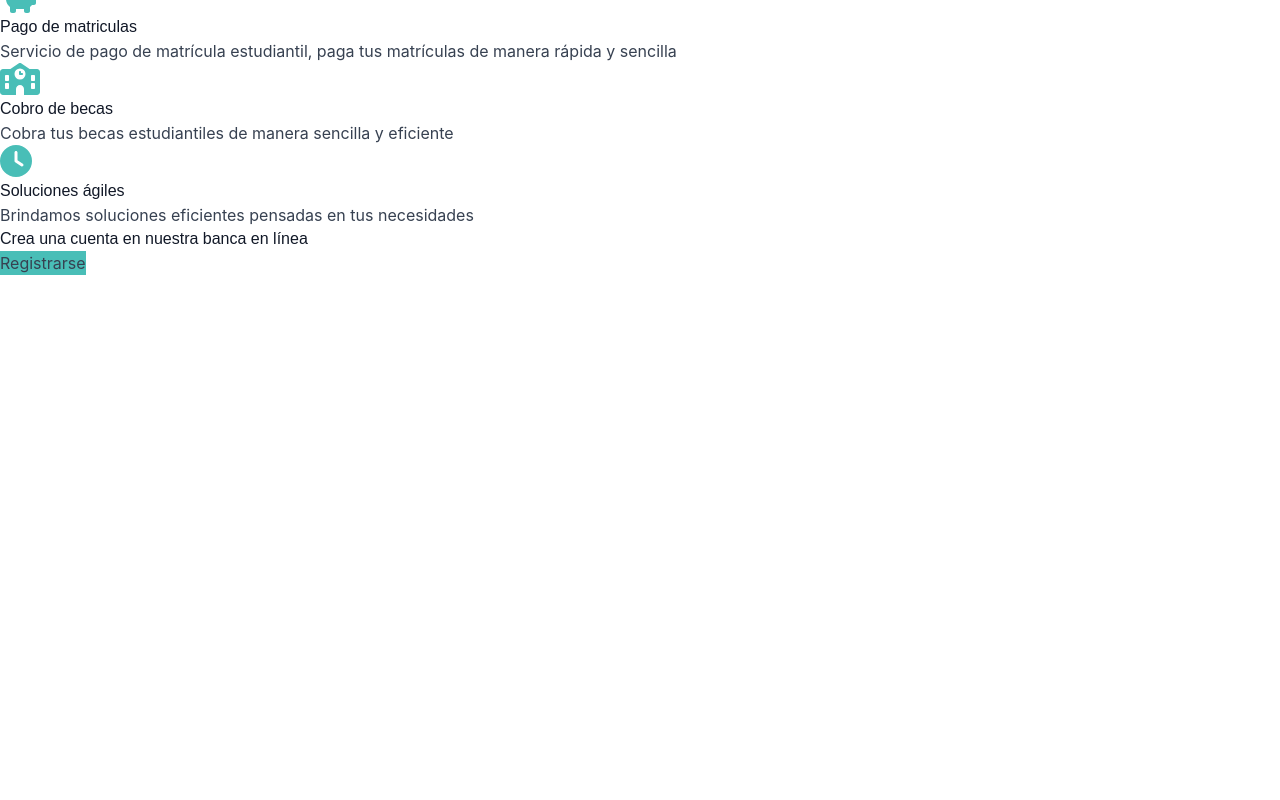
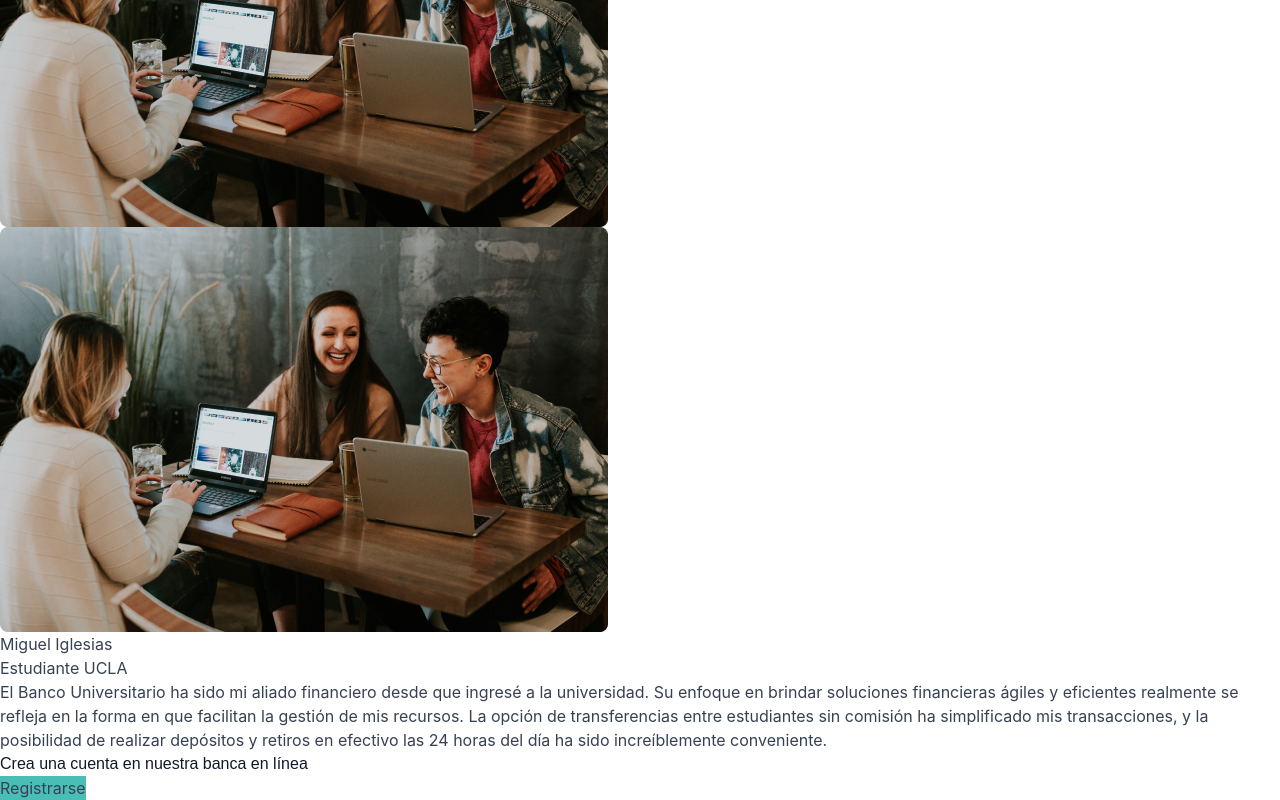
Before and after one commit to IglesiasMiguel/banco-universitario, a React (Vite) app: page / in a window 1280 px wide. Shown: the part 1823-2623 px from the top of the page. Before the commit the page ends 2098 px from the top, so only its background shows below. Built offline with nearby package versions, Linux system fonts and the light colour scheme.

Commit message:
Componente testimonio y organización del home

```diff
--- a/src/App.jsx
+++ b/src/App.jsx
@@ -3,6 +3,7 @@ import ImageCard from './components/ImageCard';
 import ImageCard2 from './components/ImageCard2';
 import ListadoServicios from "./components/ListadoServicios";
 import Cta from "./components/Cta";
+import Testimonial from "./components/Testimonial";
 const App = () => {
 
   const serviciosData = [
@@ -40,6 +41,11 @@ const App = () => {
   return (
     <div>
       <Nav />
+      <div className="flex flex-col items-center justify-center">
+        <h2 className="text-5xl font-bold my-10">Descubre nuestros servicios</h2>
+        <p className="mt-2 text-lg my-10">Facilitamos la gestión de tus recursos y contribuimos a tu crecimiento económico y personal</p>
+        <ListadoServicios servicios={serviciosData} />
+      </div>
       <ImageCard
         imageUrl="./src/assets/images/services1.png"
         title="Servicio eficiente"
@@ -52,12 +58,12 @@ const App = () => {
         text="Promover la educación financiera de los estudiantes universitarios, a través de charlas, talleres y capacitaciones sobre temas como el ahorro, la inversión y el uso responsable del crédito"
         buttonText="Conócenos"
       />
-
-      <div className="flex flex-col items-center justify-center">
-        <h2 className="text-5xl font-bold my-10">Descubre nuestros servicios</h2>
-        <p className="mt-2 text-lg my-10">Facilitamos la gestión de tus recursos y contribuimos a tu crecimiento económico y personal</p>
-        <ListadoServicios servicios={serviciosData} />
-      </div>
+      <Testimonial
+        nombre="Miguel Iglesias"
+        cargo="Estudiante UCLA"
+        texto="El Banco Universitario ha sido mi aliado financiero desde que ingresé a la universidad. Su enfoque en brindar soluciones financieras ágiles y eficientes realmente se refleja en la forma en que facilitan la gestión de mis recursos. La opción de transferencias entre estudiantes sin comisión ha simplificado mis transacciones, y la posibilidad de realizar depósitos y retiros en efectivo las 24 horas del día ha sido increíblemente conveniente."
+        fotoUrl="./src/assets/images/services2.png"
+      />
       <Cta
       title="Crea una cuenta en nuestra banca en línea"
       buttonText="Registrarse"/>
--- /dev/null
+++ b/src/components/Testimonial.jsx
@@ -0,0 +1,23 @@
+import React from 'react';
+
+const Testimonial = ({ nombre, cargo, texto, fotoUrl }) => {
+  return (
+    <div className="flex items-center justify-center space-x-4 my-20 mx-32">
+      {/* Contenido del lado izquierdo */}
+      <div className="flex-shrink-0 w-1/4 text-center">
+        <img src={fotoUrl} alt={nombre} className="w-16 h-16 rounded-full mx-auto" />
+        <div>
+          <p className="text-lg font-bold">{nombre}</p>
+          <p className="text-sm">{cargo}</p>
+        </div>
+      </div>
+
+      {/* Contenido del lado derecho */}
+      <div className="w-3/4">
+        <p className="text-lg">{texto}</p>
+      </div>
+    </div>
+  );
+};
+
+export default Testimonial;
```
